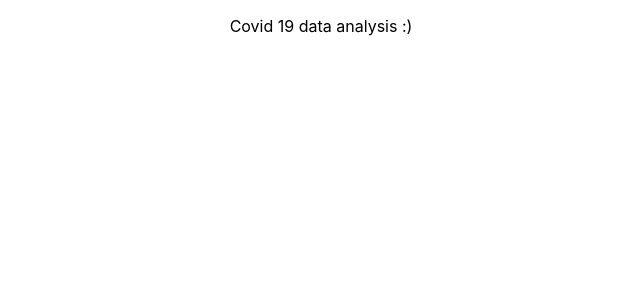
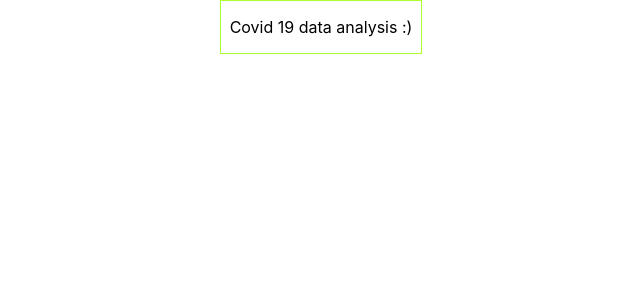
Before and after one commit to ahebwa49/covid-19-info, a React (Create React App) app: page / in a window 1280 px wide. Shown: the top 300 px of the page, without its empty margins (319-959 px from the left). Built offline with nearby package versions, Linux system fonts and the light colour scheme.

Commit message:
serve the production build

```diff
--- a/package.json
+++ b/package.json
@@ -12,7 +12,7 @@
   },
   "scripts": {
     "dev": "PORT=3000 react-scripts start",
-    "start": "react-scripts start",
+    "start": "serve -n build",
     "build": "react-scripts build",
     "test": "react-scripts test",
     "eject": "react-scripts eject"
--- a/src/App.js
+++ b/src/App.js
@@ -7,7 +7,7 @@ class App extends React.Component {
   }
   render() {
     return (
-      <div>
+      <div className="app">
         <p style={{ textAlign: "center" }}>Covid 19 data analysis :)</p>
       </div>
     );
--- a/src/index.css
+++ b/src/index.css
@@ -11,3 +11,10 @@ code {
   font-family: source-code-pro, Menlo, Monaco, Consolas, 'Courier New',
     monospace;
 }
+
+.app{
+  width: 200px;
+  margin-left: auto;
+  margin-right: auto;
+  border: 1px solid greenyellow;
+}
```
